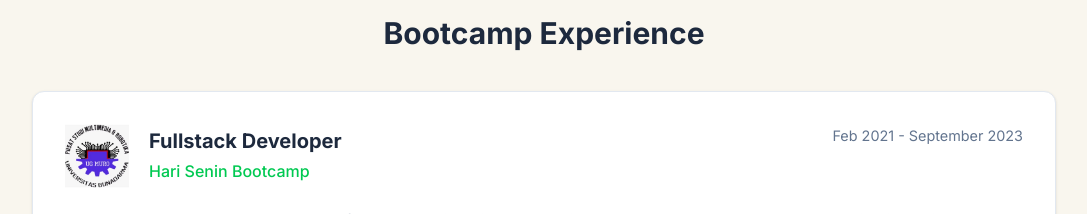
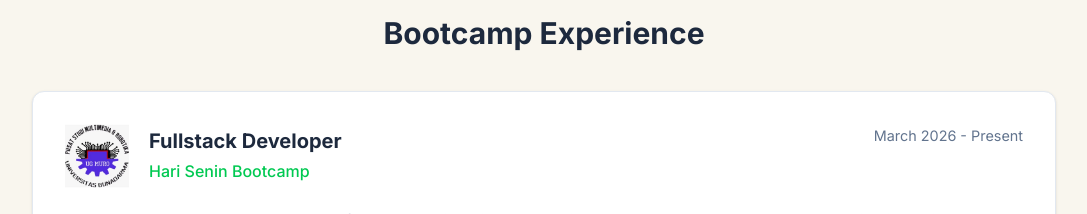
Before and after one commit to Ezrafi/website-portofolio, a React (Vite) app: page / in a window 1280 px wide. Shown: the part 1300-1514 px from the top of the page, without its empty margins (96-1183 px from the left). Built offline with nearby package versions, Linux system fonts and the light colour scheme.

Commit message:
Update in Bootcamp experience

```diff
--- a/data/portfolio.js
+++ b/data/portfolio.js
@@ -74,7 +74,7 @@ export const bootcamps = [
         role: "Fullstack Developer",
         company: " Hari Senin Bootcamp",
         logo: "/img/Robotika.jpeg",
-        date: "Feb 2021 - September 2023",
+        date: "March 2026 - Present",
         points: [
             "Built a responsive e-learning platform supporting video streaming, course catalogs, and user authentication using React.js",
             "Developed and integrated RESTful APIs with Node.js and Express.js to handle client-server data exchange across the platform",
```
